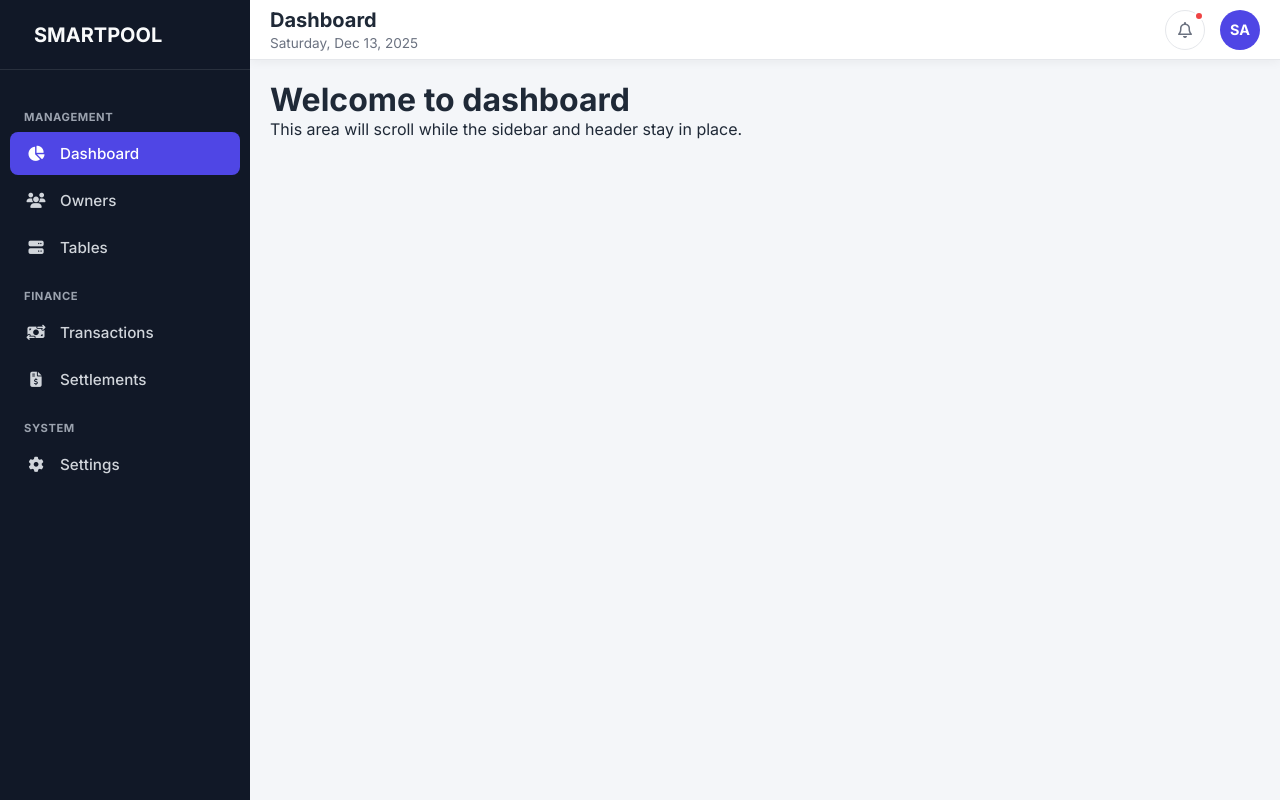
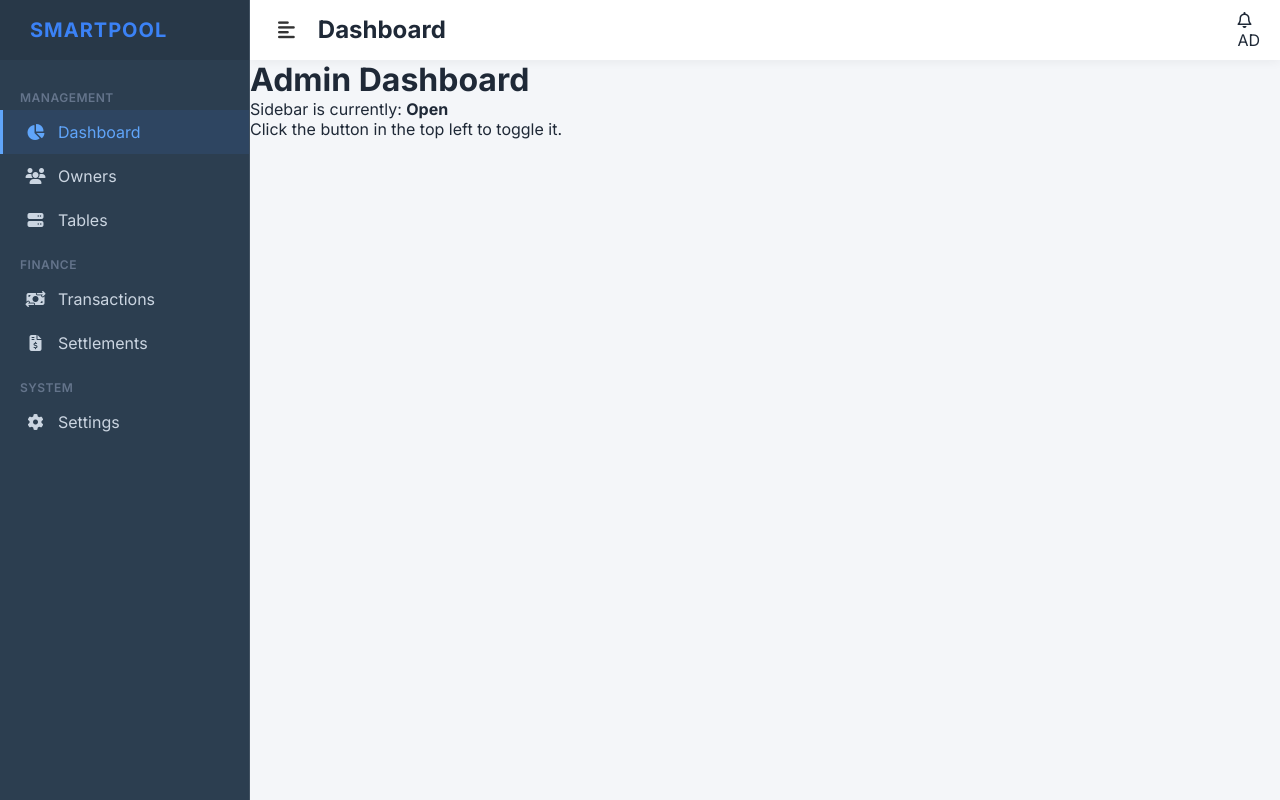
Before and after one commit to skipper-blue/smartpool, a React (Vite) app in the folder frontend/: page / in a window 1280 px wide. Built offline with nearby package versions, Linux system fonts and the light colour scheme.

Commit message:
updated in sidebar and header

```diff
--- a/frontend/src/App.css
+++ b/frontend/src/App.css
@@ -1,61 +1,81 @@
-/* 1. The Main Container: Holds everything */
+/* 1. Main Container */
 .app-container {
-    display: flex;        /* Creates the side-by-side layout */
-    height: 100vh;        /* Forces full screen height */
+    display: flex;
+    height: 100vh;
     width: 100vw;
-    overflow: hidden;     /* Prevents double scrollbars */
-    background-color: #f4f6f9; /* Light background for the content area */
+    overflow: hidden;
+    background-color: #f4f6f9;
 }
 
-/* 2. The Sidebar: (Already defined in sidebar.css, but ensure this logic) */
+/* 2. Sidebar Transitions */
 .sidebar {
-    width: 250px;         /* Fixed width */
-    height: 100%;         /* Full height */
-    flex-shrink: 0;       /* Prevents sidebar from shrinking */
-    overflow-y: auto;     /* Scrollable sidebar if menu is long */
+    width: 250px;
+    height: 100%;
+    background: #2c3e50; /* Example Color */
+    color: white;
+    transition: all 0.3s ease; /* Smooth sliding animation */
+    flex-shrink: 0;
+
+    /* Logic to hide sidebar visually without removing it from DOM */
+    margin-left: 0;
 }
 
-/* 3. The Right Side Wrapper: Holds Header + Page Content */
-.main-content {
-    flex: 1;              /* Takes up all remaining width */
-    display: flex;
-    flex-direction: column; /* Stacks Header on top of Content */
-    height: 100%;
-    overflow-y: auto;     /* Allows the content body to scroll independently */
-    position: relative;
+/* HIDDEN STATE (Desktop & Mobile)
+   We use a prop or class to apply this.
+   In React, we can actually control this via inline style or class.
+*/
+.sidebar.closed {
+    margin-left: -250px; /* Pulls sidebar off-screen to the left */
 }
 
-/* 4. The Header: Sits at the top of .main-content */
-.top-header {
-    height: 60px;         /* Fixed height for header */
+/* 3. Main Content & Header Wrapper */
+.main-content {
+    flex: 1; /* Takes remaining space */
+    display: flex;
+    flex-direction: column;
+    height: 100%;
+    transition: all 0.3s ease; /* Content expands smoothly */
     width: 100%;
-    background: #fff;
-    display: flex;
-    align-items: center;
-    justify-content: space-between;
-    padding: 0 20px;
-    box-shadow: 0 2px 10px rgba(0,0,0,0.05);
-    position: sticky;     /* Optional: Keeps header at top when scrolling */
-    top: 0;
-    z-index: 100;
 }
 
-/* 5. The Page Content Area */
-.content-body {
-    padding: 20px;
-    flex: 1;              /* Fills the rest of the vertical space */
+/* 4. Header Button Styles */
+.toggle-btn {
+    background: none;
+    border: none;
+    cursor: pointer;
+    font-size: 1.2rem;
+    color: #333;
+    padding: 8px;
+    border-radius: 4px;
+    transition: background 0.2s;
 }
 
-/* --- Mobile Responsiveness --- */
+.toggle-btn:hover {
+    background-color: #e0e0e0;
+}
+
+/* --- MOBILE SPECIFIC --- */
 @media (max-width: 900px) {
     .sidebar {
-        position: fixed;  /* Sidebar slides over content on mobile */
-        left: -250px;     /* Hidden by default */
+        position: fixed;
+        left: 0;
+        top: 0;
         z-index: 1000;
-        transition: 0.3s;
+        margin-left: -250px; /* Default hidden on mobile */
     }
 
-    .sidebar.show {
-        left: 0;          /* Slide in */
+    .sidebar.open {
+        margin-left: 0; /* Slide in on mobile */
+        box-shadow: 2px 0 10px rgba(0,0,0,0.5);
     }
+
+    /* Optional: Dark overlay when sidebar is open on mobile */
+    .overlay {
+        position: fixed;
+        top: 0; left: 0; right: 0; bottom: 0;
+        background: rgba(0,0,0,0.5);
+        z-index: 900;
+        display: none;
+    }
+    .overlay.show { display: block; }
 }
--- a/frontend/src/App.jsx
+++ b/frontend/src/App.jsx
@@ -1,44 +1,59 @@
-import React, { useState } from 'react';
+import React, { useState, useEffect } from 'react';
 import Sidebar from './components/Sidebar';
 import Header from './components/Header';
-import './App.css'; // Import the CSS from above
+import './App.css';
 
 function App() {
-    const [isSidebarOpen, setIsSidebarOpen] = useState(false);
+    // Default to true (open) on desktop, false (closed) on mobile
+    const [isSidebarOpen, setIsSidebarOpen] = useState(window.innerWidth > 900);
     const [activeTab, setActiveTab] = useState('dashboard');
+
+    // Use this ONLY if you want the sidebar to close even on big screens
+    const handleNavigation = (viewId) => {
+        setActiveTab(viewId);
+        closeMobileSidebar(); // This will close it regardless of screen size
+    };
+
+    // Handle window resize to auto-close on mobile
+    useEffect(() => {
+        const handleResize = () => {
+            if (window.innerWidth <= 900) setIsSidebarOpen(false);
+            else setIsSidebarOpen(true);
+        };
+        window.addEventListener('resize', handleResize);
+        return () => window.removeEventListener('resize', handleResize);
+    }, []);
 
     const toggleSidebar = () => {
         setIsSidebarOpen(!isSidebarOpen);
     };
 
     return (
-        // 1. The Flex Container
         <div className="app-container">
+            {/* Sidebar Logic */}
 
-            {/* 2. Left Side: Sidebar */}
             <Sidebar
                 activeTab={activeTab}
                 setActiveTab={setActiveTab}
-                isMobileOpen={isSidebarOpen}
+                isOpen={isSidebarOpen}
+                // This function tells the state to set isSidebarOpen to false
                 closeMobileSidebar={() => setIsSidebarOpen(false)}
             />
 
-            {/* 3. Right Side: Wrapper for Header + Content */}
-            <main className="main-content">
+            {/* Main Content Logic */}
+            <main className={`main-content ${isSidebarOpen ? '' : 'full-width'}`}>
 
-                {/* A. Header at the top */}
                 <Header
                     title={activeTab.charAt(0).toUpperCase() + activeTab.slice(1)}
                     toggleSidebar={toggleSidebar}
+                    isSidebarOpen={isSidebarOpen}
                 />
 
-                {/* B. Scrollable Content Body below Header */}
                 <div className="content-body">
-                    {/* Your dynamic content goes here */}
-                    <h1>Welcome to {activeTab}</h1>
-                    <p>This area will scroll while the sidebar and header stay in place.</p>
+                    <h1>Admin Dashboard</h1>
+                    <p>Sidebar is currently: <b>{isSidebarOpen ? 'Open' : 'Hidden'}</b></p>
+                    <p>Click the button in the top left to toggle it.</p>
                 </div>
-
             </main>
         </div>
     );
--- a/frontend/src/assets/css/Header.css
+++ b/frontend/src/assets/css/Header.css
@@ -1,16 +1,43 @@
-   .top-header {
-            height: var(--header-height);
-            background: var(--bg-surface);
-            border-bottom: 1px solid var(--border);
-            display: flex; justify-content: space-between; align-items: center;
-            padding: 0 30px; flex-shrink: 0;
-        }
-        .toggle-btn { display: none; background: none; border: none; font-size: 1.5rem; cursor: pointer; color: var(--text-main); margin-right: 15px; }
-        .page-title h2 { font-size: 1.25rem; font-weight: 700; }
-        .page-title span { font-size: 0.85rem; color: var(--text-muted); }
+/* Header.css */
 
-        .user-menu { display: flex; align-items: center; gap: 15px; }
-        .icon-btn { width: 40px; height: 40px; border-radius: 50%; border: 1px solid var(--border); display: flex; align-items: center; justify-content: center; color: var(--text-muted); cursor: pointer; position: relative; }
-        .icon-btn:hover { background: var(--bg-body); color: var(--primary); }
-        .badge { position: absolute; top: 0px; right: 0px; width: 10px; height: 10px; background: var(--danger); border-radius: 50%; border: 2px solid var(--bg-surface); }
-        .avatar { width: 40px; height: 40px; background: var(--primary); color: white; border-radius: 50%; display: flex; align-items: center; justify-content: center; font-weight: 700; font-size: 0.9rem; }
+.top-header {
+    height: 60px;
+    width: 100%;
+    background: #fff;
+    display: flex;
+    align-items: center;
+    justify-content: space-between;
+    padding: 0 20px;
+    box-shadow: 0 2px 10px rgba(0,0,0,0.05);
+    position: sticky;
+    top: 0;
+    z-index: 100;
+}
+
+.toggle-btn {
+    background: transparent;
+    border: none;
+    cursor: pointer;
+    font-size: 1.4rem;
+    color: #333;
+    padding: 5px 10px;
+    border-radius: 5px;
+    transition: background 0.2s;
+    display: flex; /* Ensures icon is centered */
+    align-items: center;
+    justify-content: center;
+}
+
+.toggle-btn:hover {
+    background-color: #f0f0f0;
+}
+
+/* --- MOBILE SPECIFIC --- */
+@media (max-width: 900px) {
+    /* On mobile, we might want the button to always look like bars */
+
+
+    .page-title h2 {
+        font-size: 1.2rem; /* Make text smaller on mobile */
+    }
+}
--- a/frontend/src/assets/css/sidebar.css
+++ b/frontend/src/assets/css/sidebar.css
@@ -1,31 +1,131 @@
-        /* --- SIDEBAR --- */
+/* --- Base Sidebar Styles --- */
 .sidebar {
-            width: var(--sidebar-width);
-            background: var(--bg-sidebar);
-            color: var(--text-light);
+    width: 250px;
+    height: 100vh;           /* Full height of viewport */
+    background-color: #1e293b; /* Dark Navy Background */
+    color: #fff;
     display: flex;
     flex-direction: column;
-            flex-shrink: 0;
-            transition: transform 0.3s ease;
-            z-index: 50;
+    flex-shrink: 0;          /* Prevents shrinking in flex container */
+    transition: all 0.3s ease-in-out; /* Smooth sliding animation */
+    z-index: 1000;
+
+    /* Logic for Fixed Sidebar Scrolling */
+    overflow-y: auto;
+    border-right: 1px solid rgba(255, 255, 255, 0.1);
 }
 
+/* --- Toggle States --- */
+/* State: OPEN */
+.sidebar.open {
+    margin-left: 0;
+}
+
+/* State: CLOSED (Hidden off-screen to the left) */
+.sidebar.closed {
+    margin-left: -250px;
+}
+
+/* --- Brand Section --- */
 .brand {
-            height: var(--header-height);
-            display: flex; align-items: center; padding: 0 24px;
-            font-size: 1.25rem; font-weight: 700; border-bottom: 1px solid rgba(255,255,255,0.1);
+    height: 60px; /* Matches Header Height */
+    display: flex;
+    align-items: center;
+    padding: 0 20px;
+    font-size: 1.25rem;
+    font-weight: 700;
+    color: #3b82f6; /* Accent Blue */
+    background-color: rgba(0, 0, 0, 0.1);
+    letter-spacing: 1px;
 }
-        .brand i { color: var(--primary); margin-right: 10px; font-size: 1.5rem; }
 
-        .nav-scroller { flex: 1; overflow-y: auto; padding: 20px 10px; }
+.brand i {
+    margin-right: 10px;
+    font-size: 1.4rem;
+}
 
-        .nav-label { font-size: 0.7rem; text-transform: uppercase; color: #9CA3AF; font-weight: 700; letter-spacing: 0.05em; padding: 0 14px; margin-top: 20px; margin-bottom: 8px; }
+/* --- Navigation Items --- */
+.nav-scroller {
+    padding: 15px 0;
+}
+
+.nav-label {
+    padding: 15px 20px 5px;
+    font-size: 0.75rem;
+    text-transform: uppercase;
+    color: #64748b; /* Muted text color */
+    font-weight: 600;
+    letter-spacing: 0.5px;
+}
 
 .nav-item {
-            display: flex; align-items: center; padding: 12px 14px;
-            color: #D1D5DB; text-decoration: none; border-radius: 8px;
-            margin-bottom: 4px; cursor: pointer; transition: 0.2s; font-size: 0.95rem; font-weight: 500;
+    display: flex;
+    align-items: center;
+    padding: 12px 20px;
+    color: #cbd5e1; /* Light grey text */
+    text-decoration: none;
+    cursor: pointer;
+    transition: all 0.2s;
+    border-left: 3px solid transparent;
 }
-        .nav-item:hover { background: rgba(255,255,255,0.08); color: white; }
-        .nav-item.active { background: var(--primary); color: white; }
-        .nav-item i { width: 24px; margin-right: 12px; text-align: center; }
+
+.nav-item i {
+    width: 25px;
+    margin-right: 10px;
+    text-align: center;
+}
+
+/* Hover State */
+.nav-item:hover {
+    background-color: rgba(255, 255, 255, 0.05);
+    color: #fff;
+}
+
+/* Active State */
+.nav-item.active {
+    background-color: rgba(59, 130, 246, 0.1); /* Light Blue Tint */
+    color: #60a5fa; /* Blue Text */
+    border-left-color: #60a5fa; /* Blue Border Indicator */
+}
+
+/* --- Mobile Overlay --- */
+.sidebar-overlay {
+    position: fixed;
+    top: 0;
+    left: 0;
+    width: 100vw;
+    height: 100vh;
+    background: rgba(0, 0, 0, 0.5); /* Semi-transparent black */
+    z-index: 900; /* Behind sidebar (1000) but above content */
+    opacity: 0;
+    visibility: hidden;
+    transition: all 0.3s;
+}
+
+/* --- Mobile Responsiveness --- */
+@media (max-width: 900px) {
+    .sidebar {
+        position: fixed; /* Floats over content on mobile */
+        top: 0;
+        left: 0;
+        height: 100%;
+        box-shadow: 4px 0 15px rgba(0, 0, 0, 0.2);
+    }
+
+    /* Logic: Default to closed on mobile */
+    .sidebar.closed {
+        transform: translateX(-100%); /* Alternative to margin-left for smoother mobile performance */
+        margin-left: 0;
+    }
+
+    .sidebar.open {
+        transform: translateX(0);
+        margin-left: 0;
+    }
+
+    /* Show overlay only on mobile when open */
+    .sidebar-overlay.show {
+        opacity: 1;
+        visibility: visible;
+    }
+}
--- a/frontend/src/components/Header.jsx
+++ b/frontend/src/components/Header.jsx
@@ -1,31 +1,27 @@
 import React from 'react';
 import '../assets/css/Header.css';
 
-function Header({ title, toggleSidebar }) {
-
-    // Optional: Dynamic Date logic to replace the hardcoded HTML
-    const currentDate = new Date().toLocaleDateString('en-US', {
-        weekday: 'long',
-        year: 'numeric',
-        month: 'short',
-        day: 'numeric'
-    });
-
+function Header({ title, toggleSidebar, isSidebarOpen }) {
     return (
         <header className="top-header">
-            {/* Inline styles in React must be objects, not strings */}
-            <div style={{ display: 'flex', alignItems: 'center' }}>
+            <div style={{ display: 'flex', alignItems: 'center', gap: '15px' }}>
 
-                {/* 1. use onClick (camelCase)
-                    2. call the function passed via props */}
+                {/* --- TOGGLE BUTTON ---
+                    This single button handles both Desktop and Mobile interactions.
+                    - Desktop: Collapses/Expands sidebar
+                    - Mobile: Opens the sidebar overlay
+                */}
                 <button className="toggle-btn" onClick={toggleSidebar}>
-                    <i className="fa-solid fa-bars"></i>
+                    {/* Logic:
+                        If sidebar is open, show 'align-left' (collapse icon).
+                        If sidebar is closed (or on mobile), show 'bars'.
+                    */}
+                    <i className={`fa-solid ${isSidebarOpen ? 'fa-align-left' : 'fa-bars'}`}></i>
                 </button>
 
                 <div className="page-title">
-                    {/* Display the title passed from parent state */}
                     <h2 id="page-header">{title}</h2>
-                    <span id="current-date">{currentDate}</span>
+                    {/* Optional: Add date here if needed */}
                 </div>
             </div>
 
@@ -34,7 +30,7 @@ function Header({ title, toggleSidebar }) {
                     <i className="fa-regular fa-bell"></i>
                     <div className="badge"></div>
                 </div>
-                <div className="avatar">SA</div>
+                <div className="avatar">AD</div>
             </div>
         </header>
     );
--- a/frontend/src/components/Sidebar.jsx
+++ b/frontend/src/components/Sidebar.jsx
@@ -1,14 +1,15 @@
 import React from 'react';
 import '../assets/css/sidebar.css';
 
-// We accept props to control the state from the parent
-function Sidebar({ activeTab, setActiveTab, isMobileOpen, closeMobileSidebar }) {
+function Sidebar({ activeTab, setActiveTab, isOpen, closeMobileSidebar }) {
 
-    // Helper to handle click
+    // --- THE LOGIC ---
     const handleNavigation = (viewId) => {
+        // 1. Switch the Page View
         setActiveTab(viewId);
 
-        // Mobile handling: close sidebar if screen is small
+        // 2. Check screen size and close sidebar if on mobile
+        // (We assume mobile is 900px or less based on your CSS)
         if (window.innerWidth <= 900) {
             closeMobileSidebar();
         }
@@ -16,9 +17,7 @@ function Sidebar({ activeTab, setActiveTab, isMobileOpen, closeMobileSidebar })
 
     return (
         <>
-            {/* Add the 'show' class conditionally based on the isMobileOpen prop
-            */}
-            <aside className={`sidebar ${isMobileOpen ? 'show' : ''}`} id="sidebar">
+            <aside className={`sidebar ${isOpen ? 'open' : 'closed'}`} id="sidebar">
                 <div className="brand">
                     <i className="fa-solid fa-billiards"></i> SMARTPOOL
                 </div>
@@ -26,6 +25,8 @@ function Sidebar({ activeTab, setActiveTab, isMobileOpen, closeMobileSidebar })
                 <div className="nav-scroller">
                     <div className="nav-label">Management</div>
 
+                    {/* Use arrow functions to pass the ID to handleNavigation
+                    */}
                     <a
                         className={`nav-item ${activeTab === 'dashboard' ? 'active' : ''}`}
                         onClick={() => handleNavigation('dashboard')}
@@ -74,10 +75,9 @@ function Sidebar({ activeTab, setActiveTab, isMobileOpen, closeMobileSidebar })
                 </div>
             </aside>
 
-            {/* Overlay for mobile view */}
+            {/* Overlay to close sidebar when clicking outside */}
             <div
-                id="overlay"
-                className={isMobileOpen ? 'show' : ''}
+                className={`sidebar-overlay ${isOpen ? 'show' : ''}`}
                 onClick={closeMobileSidebar}
             ></div>
         </>
```
Lines whose indentation alone changed are shown as unchanged.
